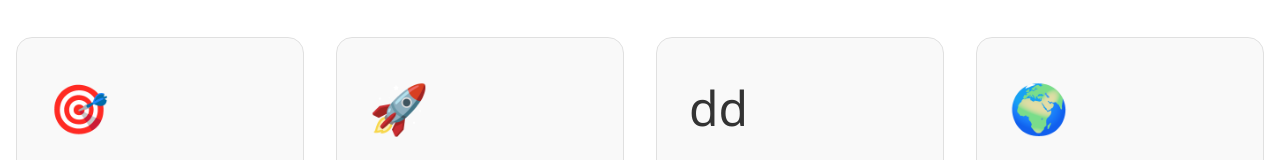
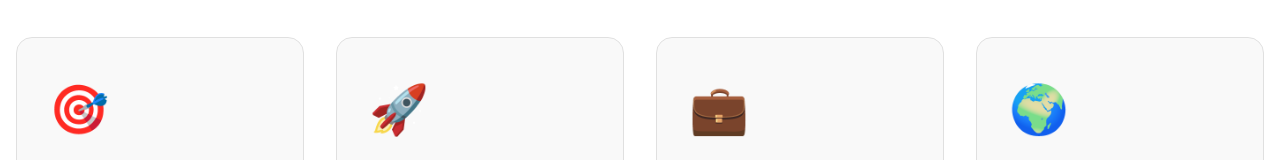
Before and after one commit to 0807unai/RETOALMINGO, a plain HTML site: page index2.html in a window 1280 px wide. Shown: the part 540-700 px from the top of the page. Drawn offline with Linux system fonts and the light colour scheme.

Commit message:
descarte de la prueba y vuelta a la web original

```diff
--- a/index2.html
+++ b/index2.html
@@ -53,7 +53,7 @@
                     <p>We develop new models of relationship between company and client, promoting entrepreneurship and technology.</p>
                 </div>
                 <div class="tarjeta-caracteristica">
-                    <div class="icono-caracteristica">dd</div>
+                    <div class="icono-caracteristica">💼</div>
                     <h3>Professional Experience</h3>
                     <p>Highly qualified team with years of experience in enterprise software development.</p>
                 </div>
```
